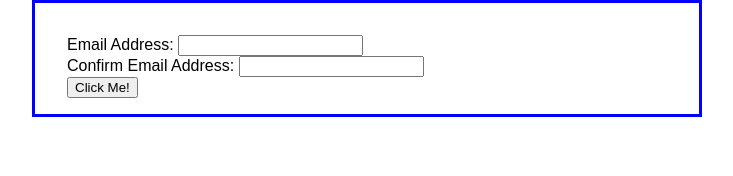
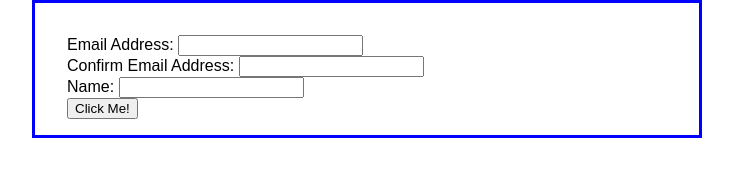
Before and after one commit to olaekdahl/edp-june-2024, a plain HTML site: page client/index.html in a window 1280 px wide. Shown: the whole page, without its empty margins (273-1006 px from the left). Drawn offline with Linux system fonts and the light colour scheme.

Commit message:
added name text box

```diff
--- a/client/index.html
+++ b/client/index.html
@@ -21,6 +21,10 @@
             <input type="text" id="email_2">
         </div>
         <div>
+            <label for="name">Name:</label>
+            <input type="text" id="name">
+         </div>
+         <div>
             <input type="submit" id="join_list" value="Click Me!">
          </div>
          <div id="display">
```
